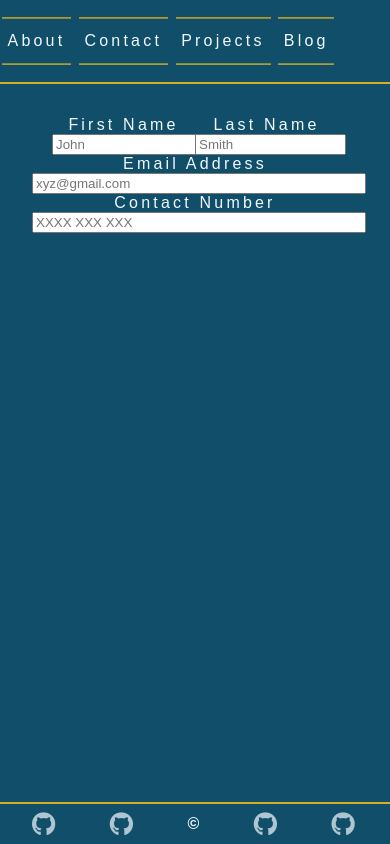
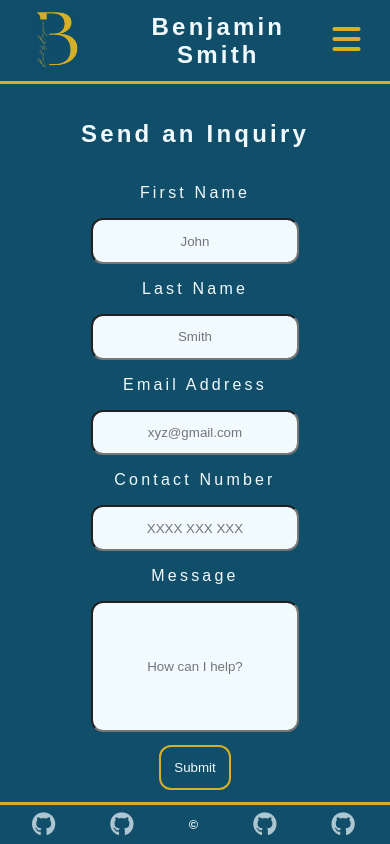
Before and after one commit to DannyPhan7om/BenjaminSmith_T1A2, a plain HTML site: page contact.html in a window 390 px wide. Drawn offline with Linux system fonts and the light colour scheme; a web font is replaced by a local one.

Commit message:
responsive navbar almost complete, made changes to the contact form

```diff
--- a/contact.html
+++ b/contact.html
@@ -3,14 +3,27 @@
 <head>
     <meta charset="UTF-8">
     <meta name="viewport" content="width=device-width, initial-scale=1.0">
-    <title>Contact</title>
+    <title>Home</title>
+    <link rel="icon" type="image/x-icon" href="img/favicon.ico">
     <link rel="stylesheet" href="style.css">
     <script src="https://kit.fontawesome.com/dcb377f8f2.js" crossorigin="anonymous"></script>
+    <link rel="preconnect" href="https://fonts.googleapis.com">
+<link rel="preconnect" href="https://fonts.gstatic.com" crossorigin>
+<link href="https://fonts.googleapis.com/css2?family=Truculenta:opsz,wght@12..72,100..900&display=swap" rel="stylesheet">
 </head>
 <body>
+
     <header>
-        <nav>
-            <!-- <h1>Navigation</h1> -->
+
+        <nav class="navleft">
+        <img src="img/Logo1.png" alt="Logo">
+        <h1>Benjamin Smith</h1>
+        </nav>
+        <input type="checkbox" class="navbutton" id="navbutton">
+        <label for = "navbutton">
+            <i class="fas fa-bars" style="color: #d5af26;"></i>
+            </label>
+        <nav class="navright">
                 <a href="index.html">Home</a>
                 <a href="about.html">About</a>
                 <a href="contact.html">Contact</a>
@@ -19,33 +32,42 @@
         </nav>
     </header>
 
+
     <main>
-        <form class="contact">
-
+        <form class="contact" action="https://formsubmit.co/15460@coderacademy.edu.au" method="POST">
+            <h2>Send an Inquiry</h2>
         <section class="names">
             <section class="fname">
                 <label for "fname">First Name</label>
-                <input type="text" id="fname" name="fname" placeholder="John">
+                <input type="text" id="fname" name="First Name" placeholder="John">
             </section>
             <section class="lname">
                 <label for "lname">Last Name</label>
-                <input type="text" id="lname" name="lname" placeholder="Smith">
+                <input type="text" id="lname" name="Last Nmae" placeholder="Smith">
             </section>
         </section>
-
         <section class="contactmethods">
             <section class="email">
                 <label for "email">Email Address</label>
-                <input type="text" id="email" name="email" placeholder="xyz@gmail.com">
+                <input type="text" id="email" name="Email Address" placeholder="xyz@gmail.com">
             </section>
             <section class="phone">
-                <label for "lname">Contact Number</label>
-                <input type="text" id="phone" name="phone" placeholder="XXXX XXX XXX">
+                <label for "phone">Contact Number</label>
+                <input type="text" id="phone" name="Phone Number" placeholder="XXXX XXX XXX">
+            </section>
+            <section class="message">
+                <label for "message">Message</label>
+                <input type="text" id="message" name="Message" placeholder="How can I help?">
             </section>
 
         </section>
+        <button type="submit"> Submit</button>
+        </form>
 
-        </form>
+        <div class="contactbuttons">
+        <a href="0402652213" class="contactbutton"><i class= " fa fa-phone"> Give me a call</i> </a>
+        <a href="mailto:15460@coderacademy.edu.au" class="contactbutton"><i class= " fa fa-envelope"> Send me an email</i> </a>
+        </div>
 
     </main>
 
--- a/style.css
+++ b/style.css
@@ -30,10 +30,6 @@ body {
     flex-direction: column;
     background-color: var(--curious-blue-900);
     color: var(--curious-blue-900);
-    /* background-image:url(img/Website_Background.png); */
-    background-size: 200%;
-    background-blend-mode: overlay;
-
 }
 
 /* ------------
@@ -53,38 +49,47 @@ header {
     justify-content: center;
     align-items: center;
     padding: 1em;
-    border-bottom: #d5af26 2px solid;
+    border-bottom: #d5af26 3px solid;
     margin-bottom: auto;
 }
 
+header > .navleft {
+    box-sizing: border-box;
+    display: flex;
+    justify-content: left;
+    align-items: center;
+}
 
-header > img {
+header > .navleft > img {
     box-sizing: border-box;
     padding: 0 1em;
     max-width: 5em;
     max-height: 5em;
 }
 
-header > h1 {
+header > .navleft > h1 {
     padding: 0 1em;
     width: 15em;
     box-sizing: border-box;
     display: flex;
-    justify-content: left;
+    /* justify-content: left; */
     color: var(--curious-blue-50);
     font-weight:bolder;
     font-size: 1.5rem;
     /* text-shadow: 0px 1px 1px #d5af26; */
 }
 
-
-nav {
-    box-sizing: border-box;
-    width: 100%;
-    margin: 1%;
+header > .navbutton {
+    display: none;
 }
 
-header > nav {
+header > label {
+    display: none;
+}
+
+
+
+header > .navright {
     box-sizing: border-box;
     display: flex;
     justify-content: right;
@@ -93,9 +98,10 @@ header > nav {
     padding: 0;
     width: 80%;
     margin: 0 auto;
+    transition: 0.5s;
 }
 
-header > nav > a {
+header > .navright > a {
     box-sizing: border-box;
     list-style: none;
     border: 1px solid var(--curious-blue-900);
@@ -108,7 +114,7 @@ header > nav > a {
     text-decoration: none;
 }
 
-header > nav > a::before {
+header > .navright > a::before {
     box-sizing: border-box;
     content: '';
     border-top: 1.5px solid #d5af26;
@@ -122,12 +128,12 @@ header > nav > a::before {
     transition: 0.5s;
 }
 
-header > nav > a:hover:before {
+header > .navright > a:hover:before {
     box-sizing: border-box;
     transform: scaleY(1);
 }
 
-header > nav > a:hover {
+header > .navright > a:hover {
     box-sizing: border-box;
     background-color: var(900);
     color: var(--curious-blue-50);
@@ -166,6 +172,7 @@ main > .indexheading {
 main > .indeximage {
     max-width: 80%;
     filter: invert(100%);
+    z-index: 0;
 
 }
 
@@ -182,8 +189,7 @@ main > .indexlink {
 }
 
 main > .indexlink:hover {
-    border-radius: 12px;
-    transform: scale(1.1);
+    color: #d5af26;
 }
 
 /* ------------
@@ -223,21 +229,75 @@ main > .aboutimage {
     box-sizing: border-box;
     display: flex;
     flex-direction: column;
+    margin:  auto;
+    padding: 0 auto;
+    width: 80%;
+    border-radius: 12px;
+    background-color: var(--curious-blue-900);
+
 }
 
-label {
-    display: block;
+.contact > section >section > label {
+    display: flex;
+    width: 100%;
+    justify-content: center;
+    padding: 1em 0;
+    color: var(--curious-blue-50);
 }
 
+
 input {
-    width: 100%;
+    border-radius: 12px;
+    padding: 1em;
+    background-color: var(--curious-blue-50)
+    /* width: 100px; */
 }
 
-.contact > .names {
+::placeholder {
+    text-align: center;
+}
+
+#message {
+    height: 100px
+}
+
+button {
+    display: flex;
+    padding: 1em 1em;
+    margin: 1em auto;
+    border-radius: 12px;
+    border: 2px solid #d5af26;
+    max-width: fit-content;
+    align-self: center;
+    background-color: var(--curious-blue-900);
+    color: var(--curious-blue-50);
+    transition: 0.5s;
+}
+
+button:hover {
+    background-color: #d5af26;
+    color: var(--curious-blue-50);
+}
+
+.contactbuttons {
     display: flex;
     flex-direction: row;
-    margin: 0 20px;
-    align-content: space-between;
+    box-sizing: border-box;
+}
+
+.contactbutton {
+    margin: 0;
+    padding: .5em;
+    border-radius: 12px;
+    text-decoration: none;
+    color: var(--curious-blue-50);
+    font-size: .8rem;
+    transition: 0.5s;
+}
+
+
+.contactbutton:hover {
+    color:#d5af26;
 }
 
 
@@ -294,7 +354,7 @@ footer {
     display: flex;
     justify-content: space-between;
     align-items: center;
-    border-top: #d5af26 2px solid;
+    border-top: #d5af26 3px solid;
     color: var(--curious-blue-50);
     flex-direction: row;
     padding: 0 2em;
@@ -313,6 +373,69 @@ footer > a {
 }
 
 footer > a:hover {
-    transform: scale(1.5);
+    transform: scale(1.2);
     opacity: 100%;
+    color:#d5af26;
 }
+
+footer >h4 {
+    font-size: .8rem;
+}
+
+
+@media screen and (max-width: 720px) {
+
+    header > .navright {
+        box-sizing: border-box;
+        flex-direction: column;
+        position: absolute;
+        height: 0;
+        width: 100%;
+        padding: 0 1em;
+        top: 10dvh;
+        bottom: 5dvh;
+        align-items: center;
+        transition: .1s;
+        background-color:var(--curious-blue-950);
+        z-index: 1;
+
+    }
+
+    header > .navright > a {
+        box-sizing: border-box;
+        padding: 0;
+        border: none;
+        text-align: right;
+        margin: 1em 0;
+        background-color: transparent;
+        overflow: hidden ;
+        transition: 0s;
+    }
+
+    header > .navright > a:hover {
+        background-color: transparent;
+        color: #d5af26;
+    }
+
+    .navbutton:checked ~ .navright {
+        box-sizing: border-box;
+        height:16em;
+        border-bottom: 3px solid #d5af26;
+    }
+
+    header > .navright > a::before {
+        display: none;
+    }
+
+    header > .navleft > h1 {
+        width: fit-content;
+    }
+
+    header > label {
+        display: block;
+        transform: scale(2);
+        margin-left: auto;
+        margin-right: 1em;
+
+    }
+}
```
Also changed, not shown: about.html (+21 -7 lines), blog.html (+16 -3 lines), index.html (+10 -3 lines), projects.html (+16 -4 lines).
